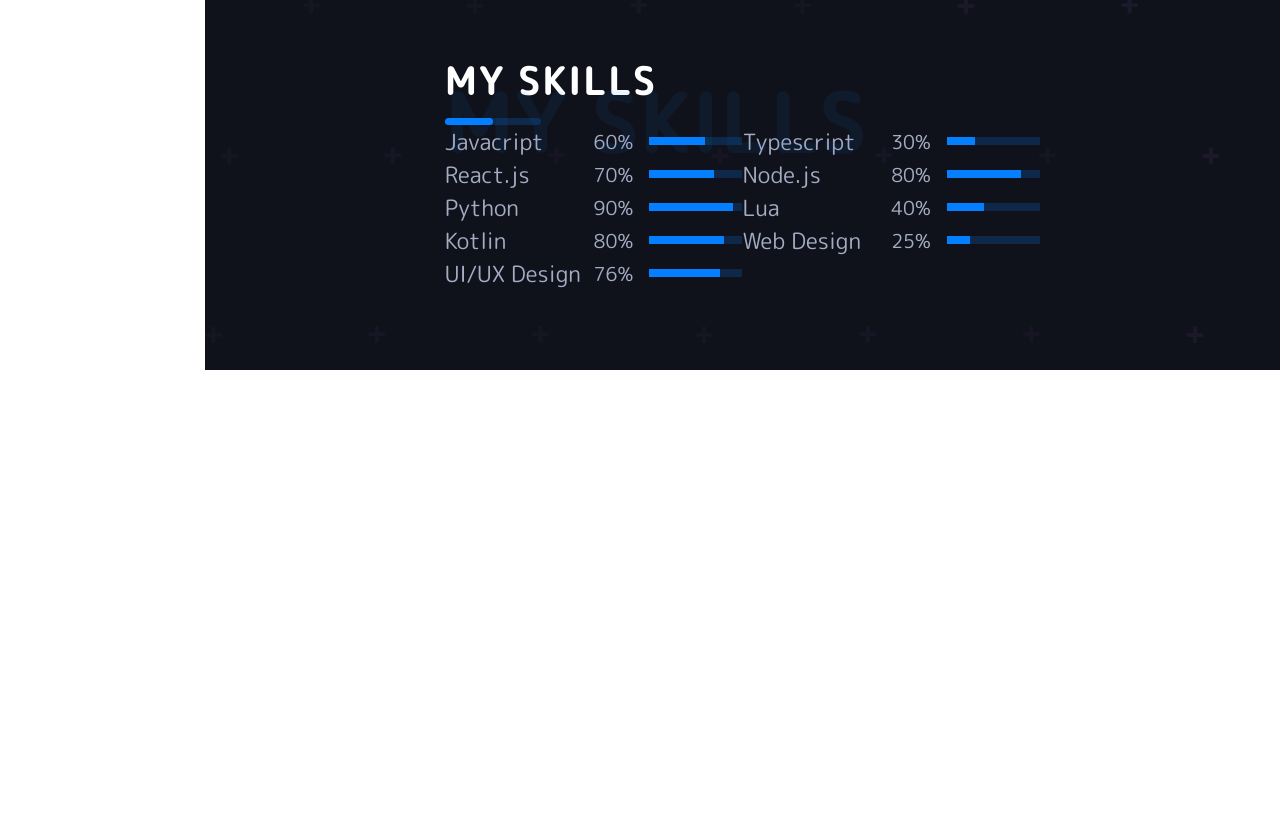
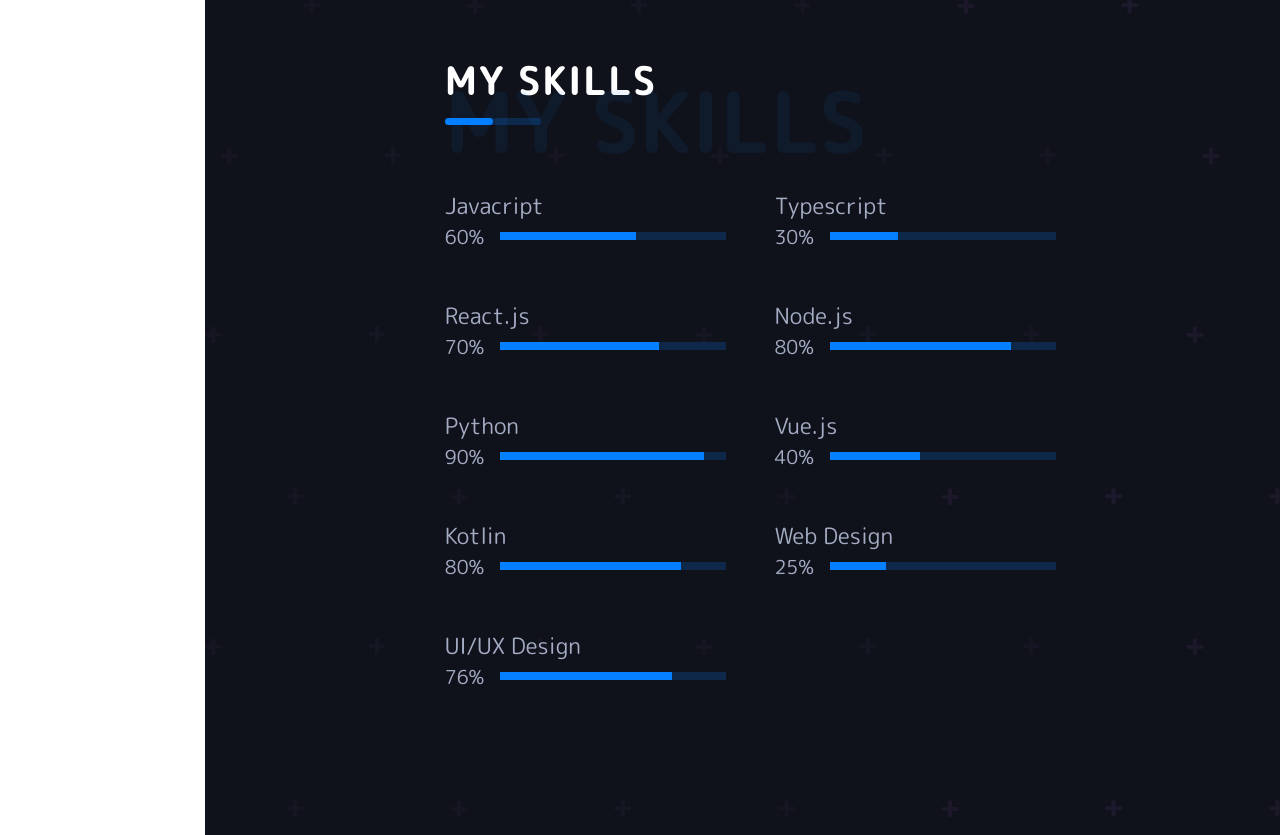
Before and after one commit to soregashi-27/personal-web-site, a React (Create React App) app: page /about in a window 1280 px wide. Shown: the part 800-1635 px from the top of the page. Before the commit the page ends 1170 px from the top, so only its background shows below. Built offline with nearby package versions, Linux system fonts and the light colour scheme.

Commit message:
スキルセクションの更新

```diff
--- a/src/Pages/AboutPage.js
+++ b/src/Pages/AboutPage.js
@@ -11,13 +11,14 @@
       <Tittle title={'About Me'} span={'About Me'} />
       <ImageSection />
       <Tittle title={'My Skills'} span={'My Skills'} />
-      <div className="skills-container">
+      <div className="SkillsContainer">
+        {/* FIXME:リファクタリング時にclass名を変える↑(_about.scss) */}
         <SkillsSection skill={'Javacript'} progress={'60%'} width={'60%'} />
         <SkillsSection skill={'Typescript'} progress={'30%'} width={'30%'} />
         <SkillsSection skill={'React.js'} progress={'70%'} width={'70%'} />
         <SkillsSection skill={'Node.js'} progress={'80%'} width={'80%'} />
         <SkillsSection skill={'Python'} progress={'90%'} width={'90%'} />
-        <SkillsSection skill={'Lua'} progress={'40%'} width={'40%'} />
+        <SkillsSection skill={'Vue.js'} progress={'40%'} width={'40%'} />
         <SkillsSection skill={'Kotlin'} progress={'80%'} width={'80%'} />
         <SkillsSection skill={'Web Design'} progress={'25%'} width={'25%'} />
         <SkillsSection skill={'UI/UX Design'} progress={'76%'} width={'76%'} />
--- a/src/Styles/_about.scss
+++ b/src/Styles/_about.scss
@@ -65,7 +65,11 @@
   }
 }
 
-.skills-container {
+.SkillsContainer {
+  // FIXME:リファクタリング時にClass名変える(AboutPage.js)
   display: grid;
   grid-template-columns: repeat(2, 1fr);
+  column-gap: 4rem;
+  row-gap: 3rem;
+  margin: 4rem 0;
 }
--- a/src/Styles/_layout.scss
+++ b/src/Styles/_layout.scss
@@ -5,6 +5,7 @@
     background-color: #191d2b;
     //TODO:色変えたい
     position: fixed;
+    border-right: 1px solid #2e344e;
   }
 
   .main-content {
--- a/src/Styles/_skill.scss
+++ b/src/Styles/_skill.scss
@@ -3,6 +3,7 @@
 }
 
 .skills-container {
+  //   margin-top: 1rem;s
   .skill-title {
     font-size: 1.4rem;
     font-weight: 400;
@@ -12,10 +13,11 @@
     align-items: center;
     .skill-text {
     }
-
     .skill-progress {
       width: 100%;
+
       .progress {
+        width: 100%;
         height: 0.5rem;
         background-color: red;
         margin-left: 1rem;
```
